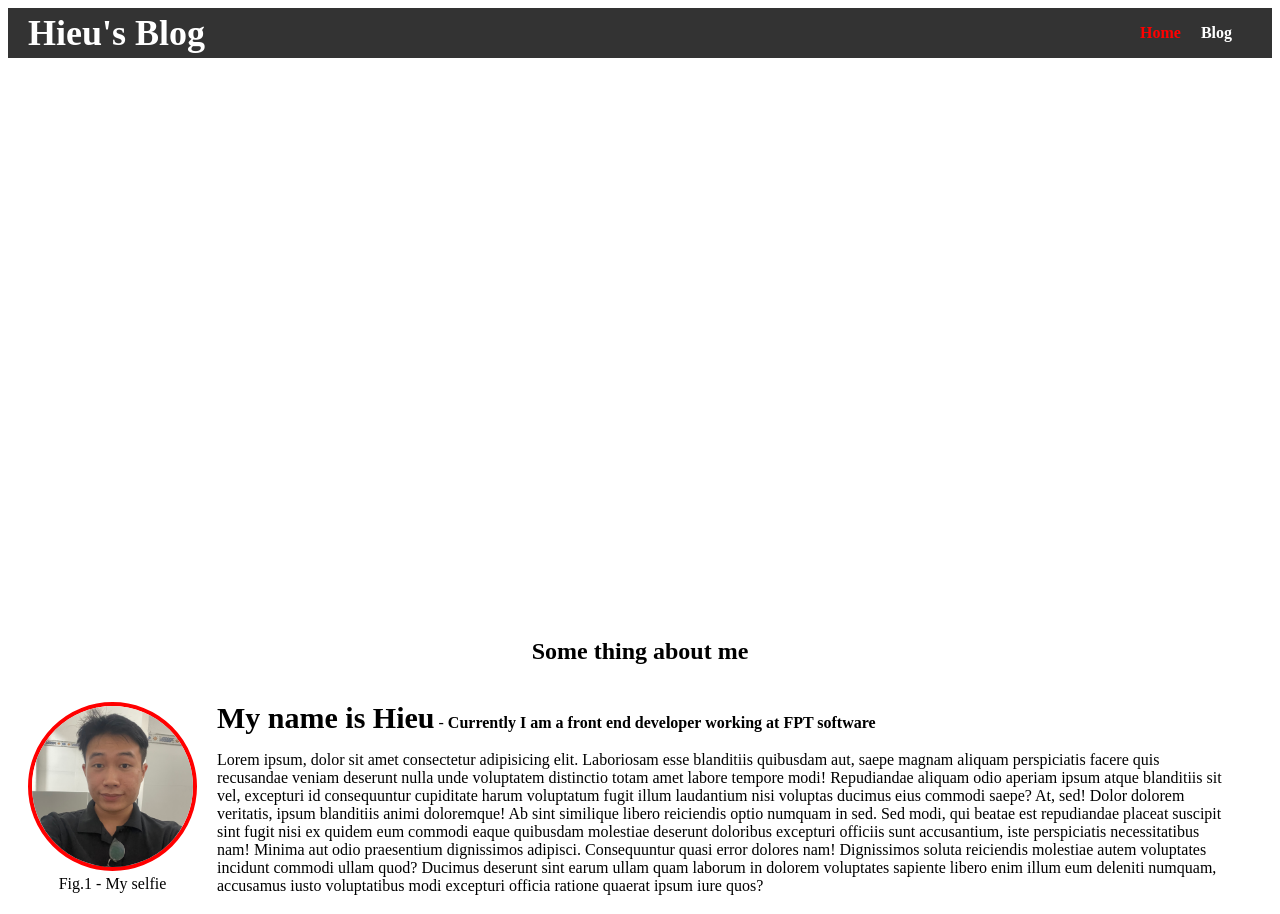
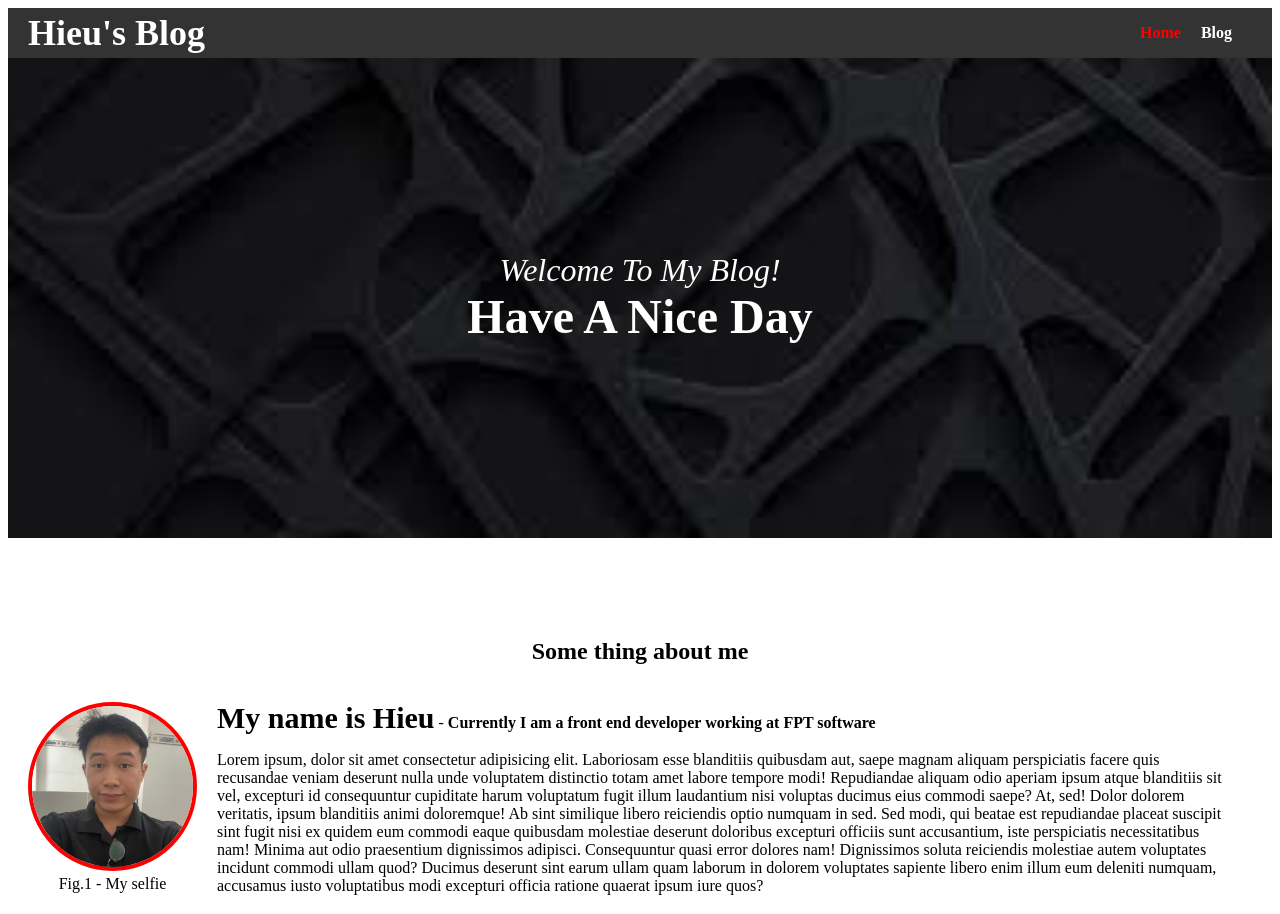
Before and after one commit to hiuskhac/personal-blog-website, a plain HTML site: page index.html in a window 1280 px wide. Shown: the top 914 px of the page. Drawn offline with Linux system fonts and the light colour scheme.

Commit message:
fix import file 2

```diff
--- a/styles/index.css
+++ b/styles/index.css
@@ -75,7 +75,7 @@
     text-align: center;
 }
 .banner {
-    background-image: url('img/images.jpg');
+    background-image: url('../img/images.jpg');
     background-size: cover;
     background-position: center;
     display: flex;
```
